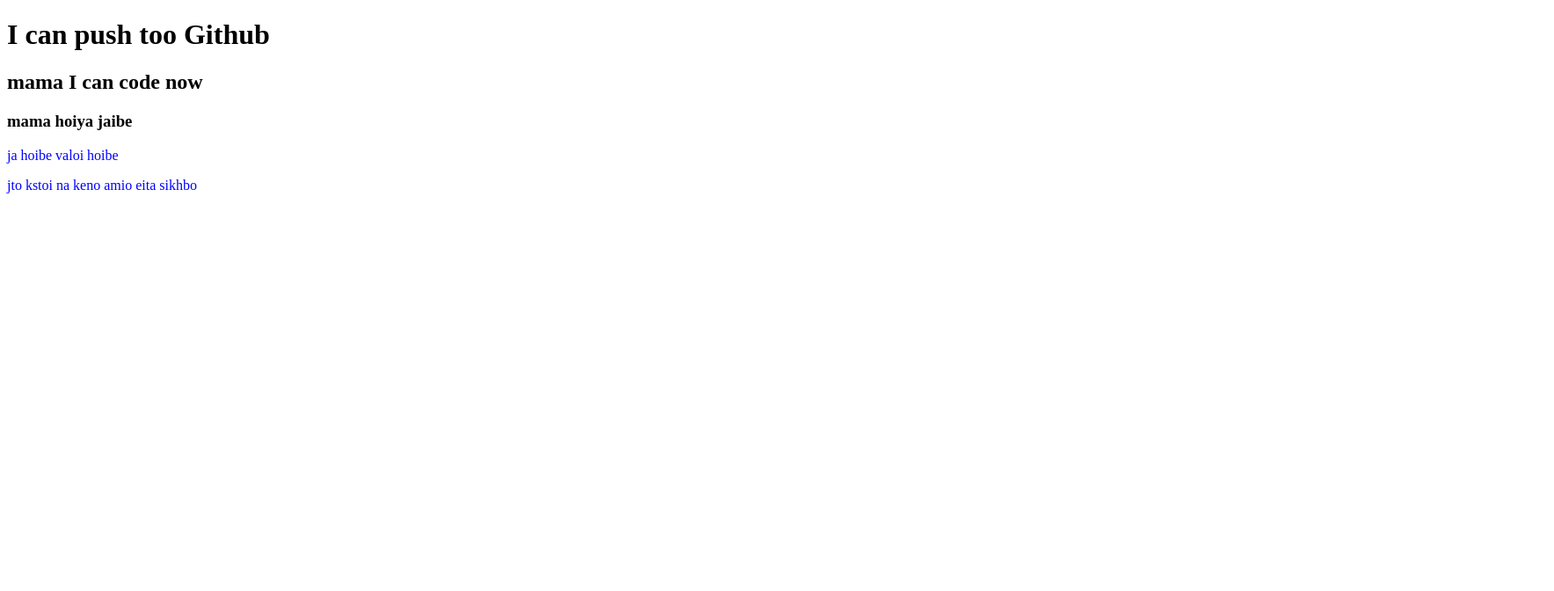
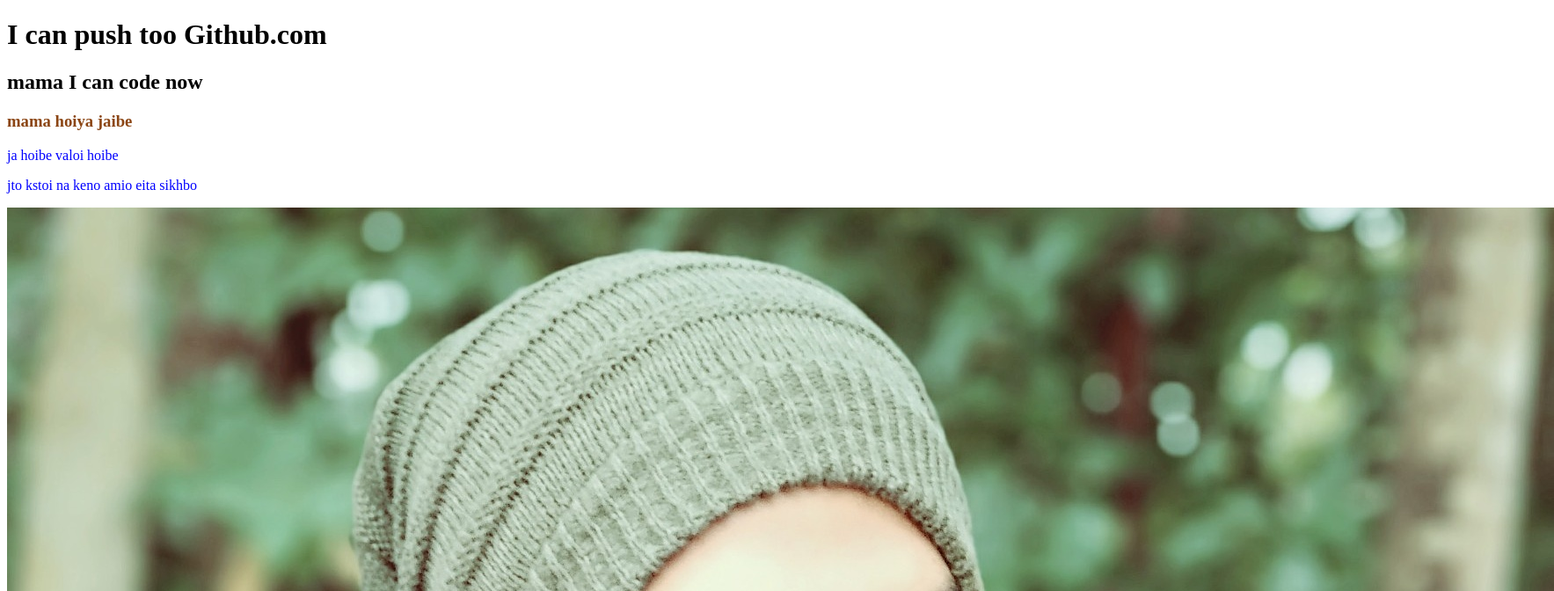
Before and after one commit to sajibulislam01/My-2nd-Repo, a plain HTML site: page index.html in a window 1280 px wide. Shown: the top 672 px of the page at 88% size, 1767 px wide, since content can reach past the window. Drawn offline with Linux system fonts and the light colour scheme.

Commit message:
Sajibul Islam

```diff
--- a/index.html
+++ b/index.html
@@ -8,11 +8,12 @@
     <link rel="stylesheet" href="style.css">
 </head>
 <body>
-    <h1>I can push too Github</h1>
+    <h1>I can push too Github.com</h1>
     <h2>mama I can code now</h2>
     <h3>mama hoiya jaibe</h3>
     <p>ja hoibe valoi hoibe </p>
     <p>jto kstoi na keno amio eita sikhbo</p>
+    <img src="sif.jpg" alt="">
 
 </body>
 </html>
--- a/style.css
+++ b/style.css
@@ -1,3 +1,6 @@
 p{
     color: blue;
 }
+h3{
+    color: saddlebrown;
+}
```
Also changed, not shown: sif.jpg (added).
